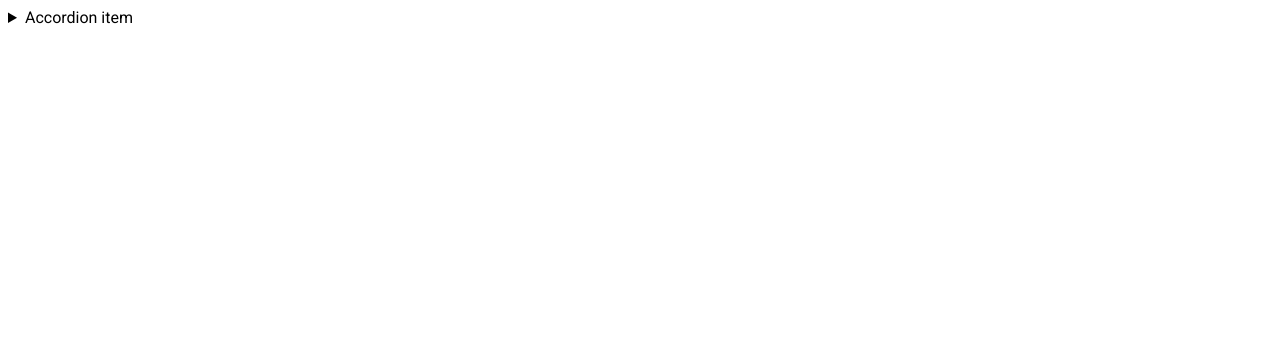
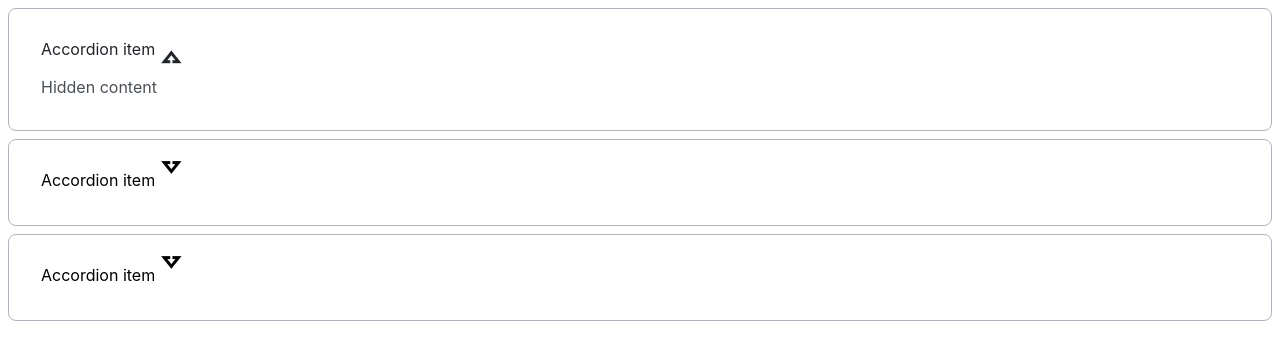
Before and after one commit to js-tasks-ru/htmlcss-20220519_gnessssa, a website: page 03-lection1/02-accordion/index.html in a window 1280 px wide. Drawn offline with Linux system fonts and the light colour scheme.

Commit message:
accordion task

```diff
--- a/03-lection1/02-accordion/accordion.css
+++ b/03-lection1/02-accordion/accordion.css
@@ -1 +1,49 @@
-/* Стилизация аккордеона */
+.accordion *{
+    font-family: 'Inter';
+}
+
+.accordion__item {
+    font-size:16px;
+    margin-bottom: 8px;
+    border: 1px solid var(--grey-3);
+    border-radius: 8px;
+    padding: 24px 48px 33px 32px;
+}
+
+.accordion__item:last-child {
+    margin-bottom: 0;
+}
+
+
+
+.accordion__summary{
+    color:var(--black-night);
+    line-height: 24px;
+    font-weight: 400;
+    display: block;
+}
+
+.accordion__item[open]>.accordion__summary{
+    color:var(--black);
+}
+
+
+
+.accordion__text{
+    color:var(--grey-4);
+    margin:16px 0 0;
+}
+
+.accordion__summary::-webkit-details-marker {
+    display: none;
+}
+
+.accordion__summary::after {
+    font-size: 28px;
+    content: '\1F897';
+    padding-right: 0.5em;
+}
+
+.accordion__item[open]>.accordion__summary::after{
+    content: '\1F895';
+}
--- a/03-lection1/02-accordion/index.html
+++ b/03-lection1/02-accordion/index.html
@@ -6,13 +6,35 @@
         <link rel="stylesheet" href="./accordion.css">
     </head>
     <body>
-        <details>
-            <summary>
-                Accordion item
-            </summary>
-            <p>
-                Hidden content
-            </p>
-        </details>
+        <div class="accordion">
+            <details class ="accordion__item" open>
+                <summary class = "accordion__summary">
+                    Accordion item
+                </summary>
+                <p class = "accordion__text">
+                    Hidden content
+                </p>
+            </details>
+
+            <details class ="accordion__item">
+                <summary class = "accordion__summary">
+                    Accordion item
+                </summary>
+                <p class = "accordion__text">
+                    Hidden content
+                </p>
+            </details>
+
+            <details class ="accordion__item">
+                <summary class = "accordion__summary">
+                    Accordion item
+                </summary>
+                <p class = "accordion__text">
+                    Hidden content
+                </p>
+            </details>
+
+        </div>
+
     </body>
 </html>
--- a/assets/css/main.css
+++ b/assets/css/main.css
@@ -20,6 +20,7 @@
 
     --primary-hover:darkblue;
     --secondary-hover:#5028C6;
+    --black-night:#000000;
 
 }
 
```
